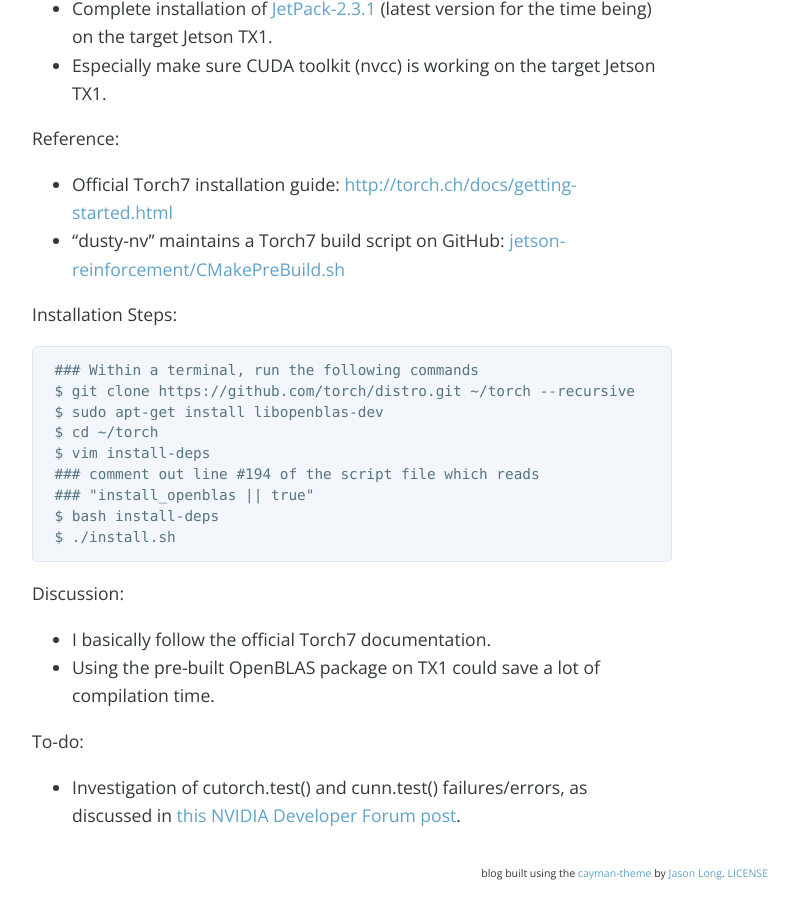
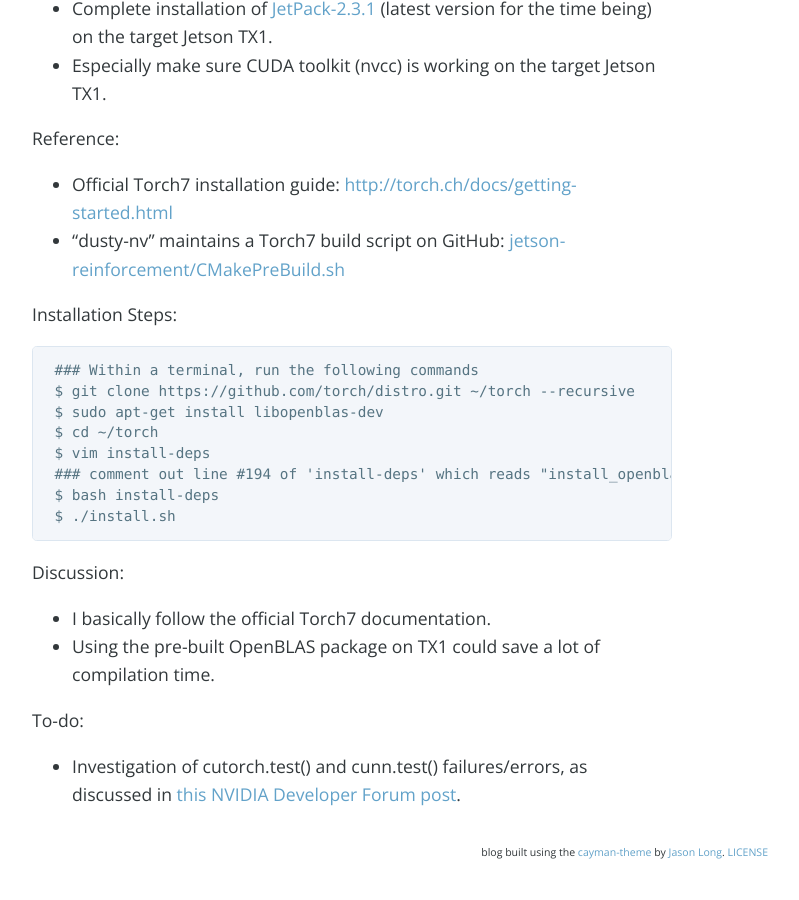
Before and after one commit to jkjung-avt/jkjung-avt.github.io, a Jekyll site: the page built from _posts/2017-01-18-torch7-on-tx1.md, in a window 1280 px wide and 900 px high, scrolled down 620 px. Shown: the whole window, without its empty margins (288-1087 px from the left). Built offline with Jekyll 4.4.1, drawn with Linux system fonts in a browser that asks for light colours; nearby versions of some CDN libraries; comment, search, counter and statistics services are not loaded.

Commit message:
Minor fix to make the shell session nicer

````diff
--- a/_posts/2017-01-18-torch7-on-tx1.md
+++ b/_posts/2017-01-18-torch7-on-tx1.md
@@ -28,8 +28,7 @@
  $ sudo apt-get install libopenblas-dev
  $ cd ~/torch
  $ vim install-deps
- ### comment out line #194 of the script file which reads
- ### "install_openblas || true"
+ ### comment out line #194 of 'install-deps' which reads "install_openblas || true"
  $ bash install-deps
  $ ./install.sh
 ```
````
